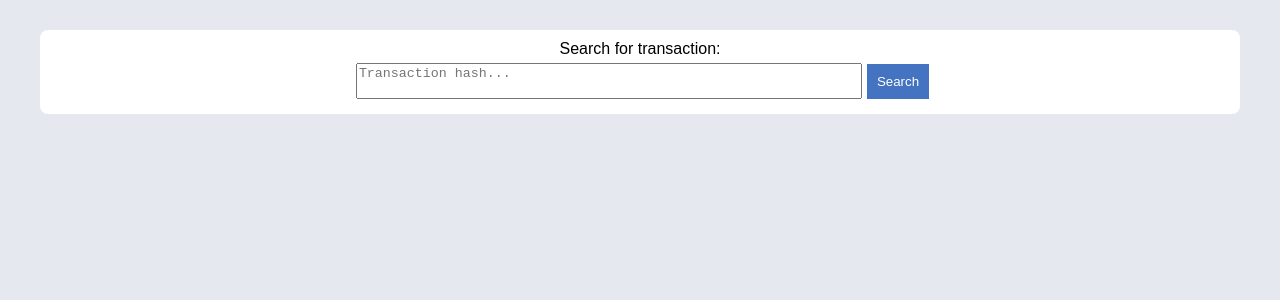
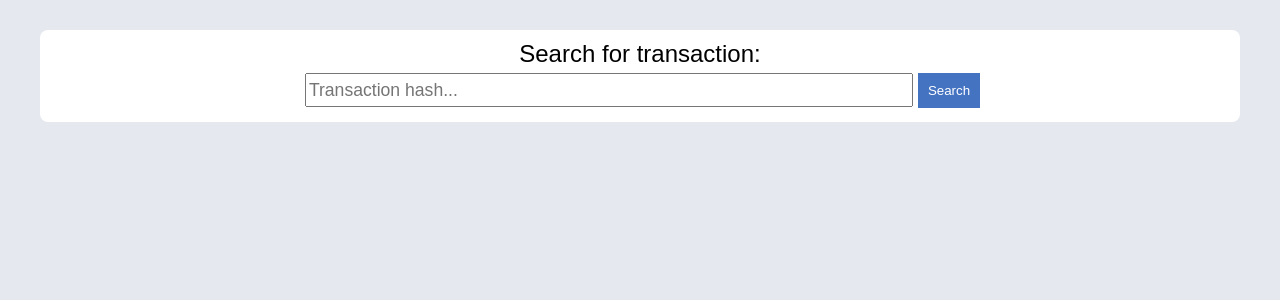
Before and after one commit to Naerriel/Akcelerator-Task, a React (Create React App) app: page / in a window 1280 px wide. Shown: the top 300 px of the page. Built offline with nearby package versions, Linux system fonts and the light colour scheme.

Commit message:
Improve styles

```diff
--- a/src/App.css
+++ b/src/App.css
@@ -20,11 +20,17 @@ body{
     padding: 10px;
 }
 
-.searchBox textarea{
+.searchMessage {
+    font-size: 1.5em;
+}
+
+.searchBox input{
     vertical-align: middle;
     margin: 5px;
-    min-width: 500px;
+    min-width: 600px;
     resize: none;
+    font-size: 1.1em;
+    height: 1.6em;
 }
 
 button {
--- a/src/GetTransaction.js
+++ b/src/GetTransaction.js
@@ -54,7 +54,7 @@ class GetTransaction extends Component {
         return(
           <div className="searchBox">
             <p className="notFound"> Transaction:</p>
-            <p className="notFound">{this.state.hash}</p>
+            <p className="notFound">"{this.state.hash}"</p>
             <p className="notFound">is not found! </p>
             <Link to="/"><button className="smallBackButton">Go Back</button></Link>
           </div>
--- a/src/Searching.js
+++ b/src/Searching.js
@@ -33,10 +33,10 @@ class Searching extends Component {
     else{
       return (
         <div className="searchBox">
-          <p>Search for transaction:</p>
-          <textarea onChange={this._handleTextAreaChange}
-              onKeyPress={this._handleKeyPress}
-             placeholder="Transaction hash..."></textarea>
+          <p className="searchMessage">Search for transaction:</p>
+          <input onChange={this._handleTextAreaChange}
+            onKeyPress={this._handleKeyPress}
+            placeholder="Transaction hash..."></input>
           <button className="searchButton" onClick={this._clickSearch}>
             Search</button>
         </div>
```
